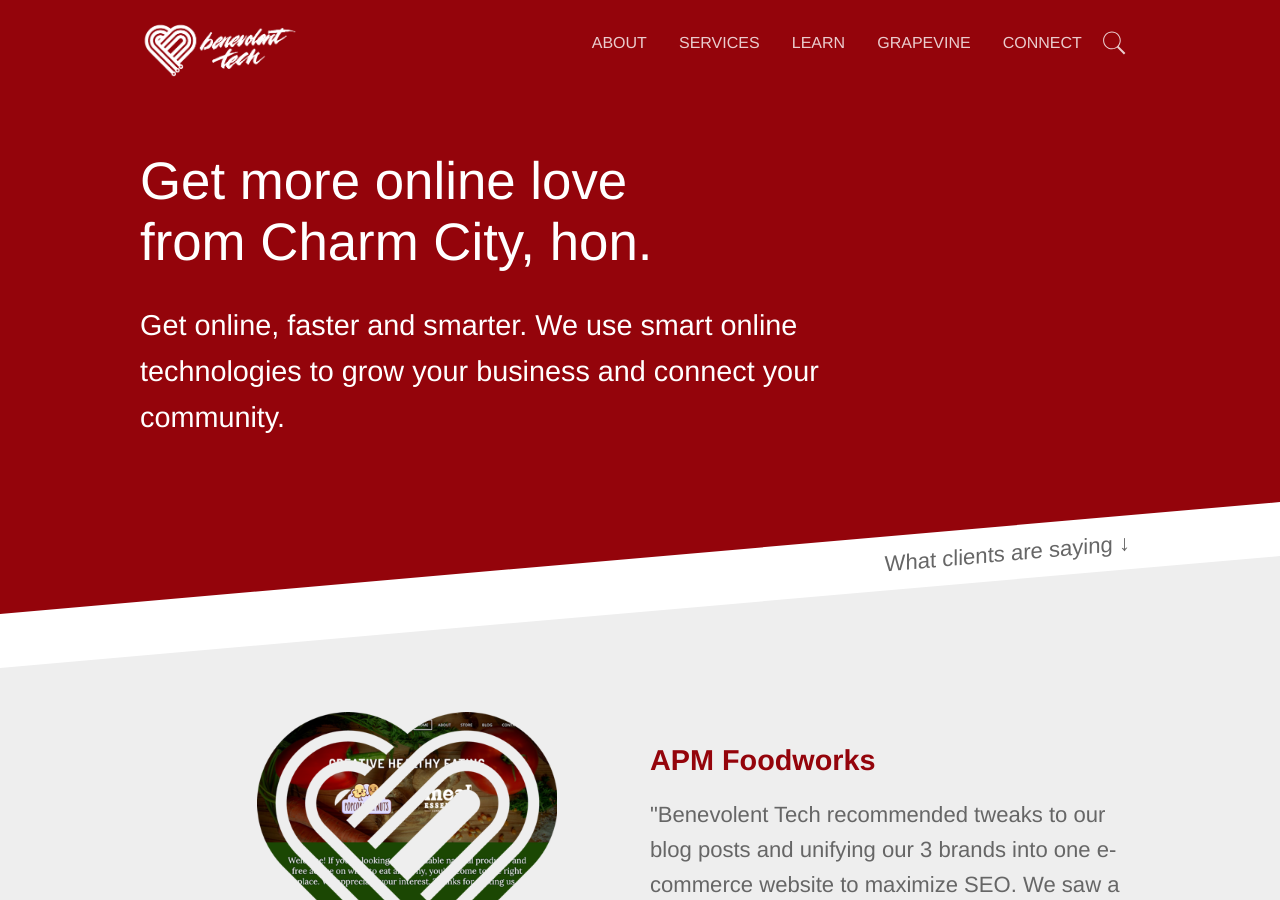
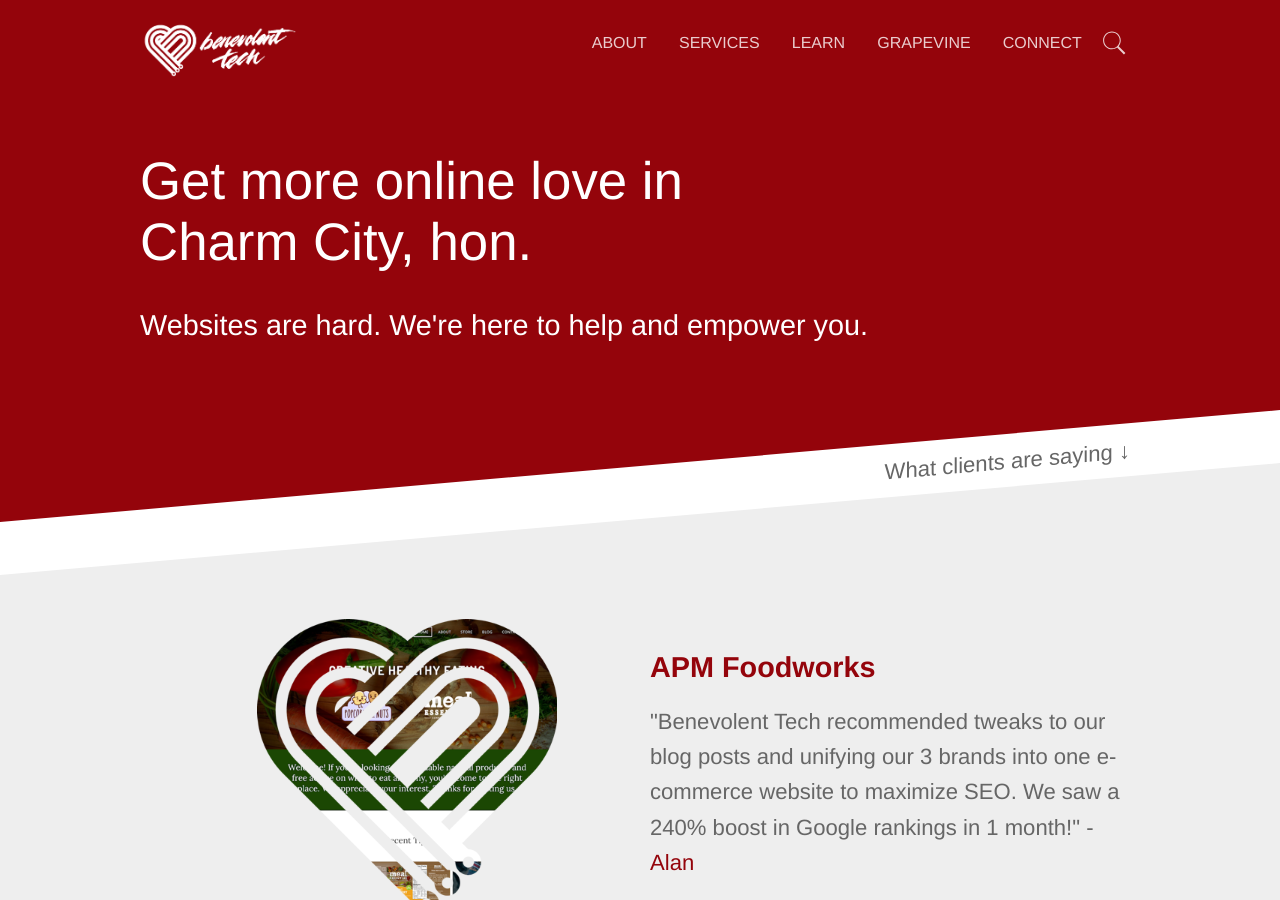
Before and after one commit to benevolenttech/btek.cc, a Jekyll site: the page built from index.html, in a window 1280 px wide and 900 px high. Built offline with Jekyll 4.4.1, drawn with Linux system fonts in a browser that asks for light colours.

Commit message:
Updated 'index.html' via CloudCannon

```diff
--- a/index.html
+++ b/index.html
@@ -1,18 +1,15 @@
 ---
 title: Benevolent Tech
-heading: DC Based Online Marketing and Software Development
-description: >-
-  Are you a Baltimore business owner who wants more customers? Get online,
-  faster and smarter. We use smart online technologies to grow your business and
-  connect your community.
+heading: Baltimore based team specializing in business and non-profit websites
+description: Websites are hard. We're here to help and empower you.
 image: /images/benevolent_tech_dc_seo.png
 ---
 
 <section class="hero diagonal">
   <div class="container">
     <h1 style="display:none;">{{ page.heading }}</h1>
-    <h2 class="editable">Get more online love from Charm City, hon.</h2>
-    <p class="subtext editable">Get online, faster and smarter. We use smart online technologies to grow your business and connect your community.</p>
+    <h2 class="editable">Get more online love in Charm City, hon.</h2>
+    <p class="subtext editable">Websites are hard. We're here to help and empower you.</p>
     <!--<p style="margin-bottom:-30px;">What clients are saying &#8595;</p>-->
     <!--<p><a class="button alt" href="{{ site.baseurl }}/contact/">See Pricing<p></p>-->
   </div>
```
